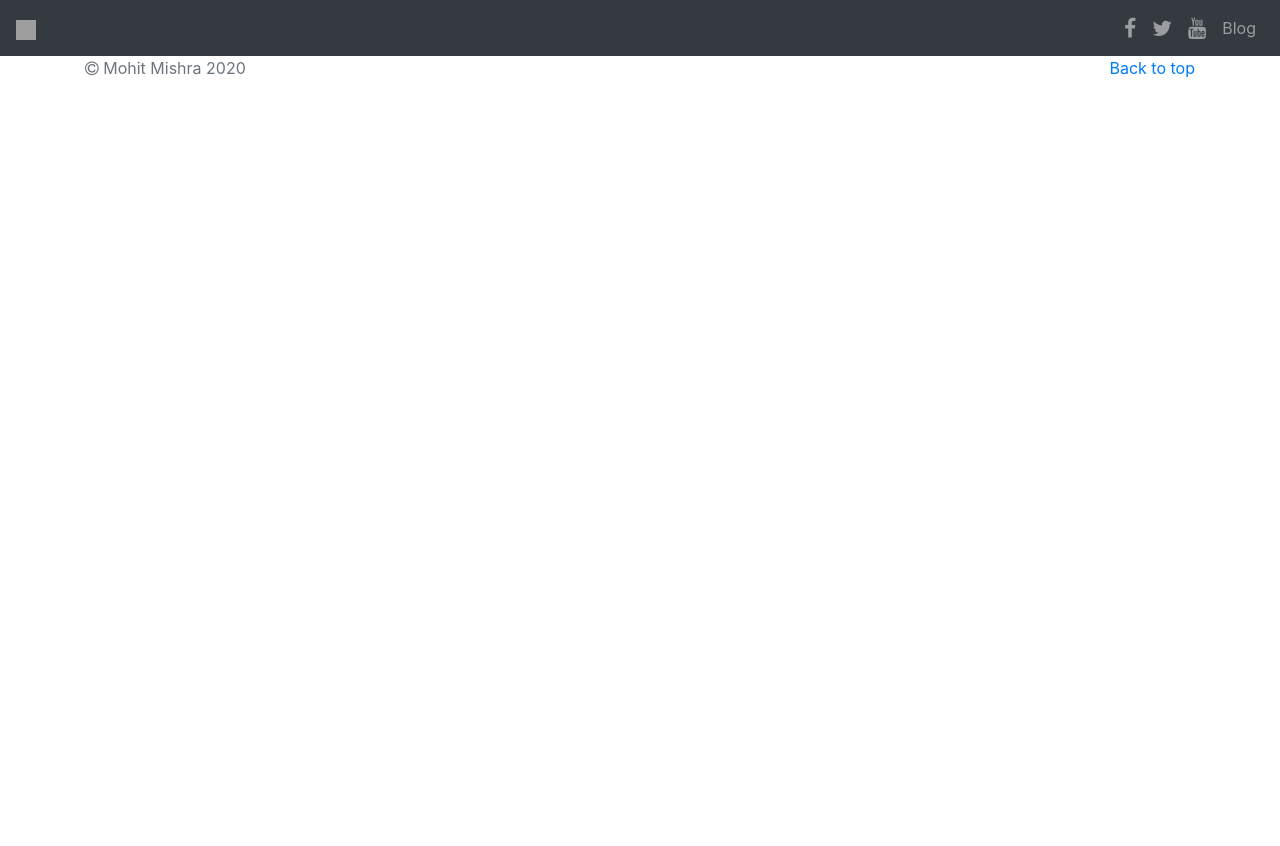
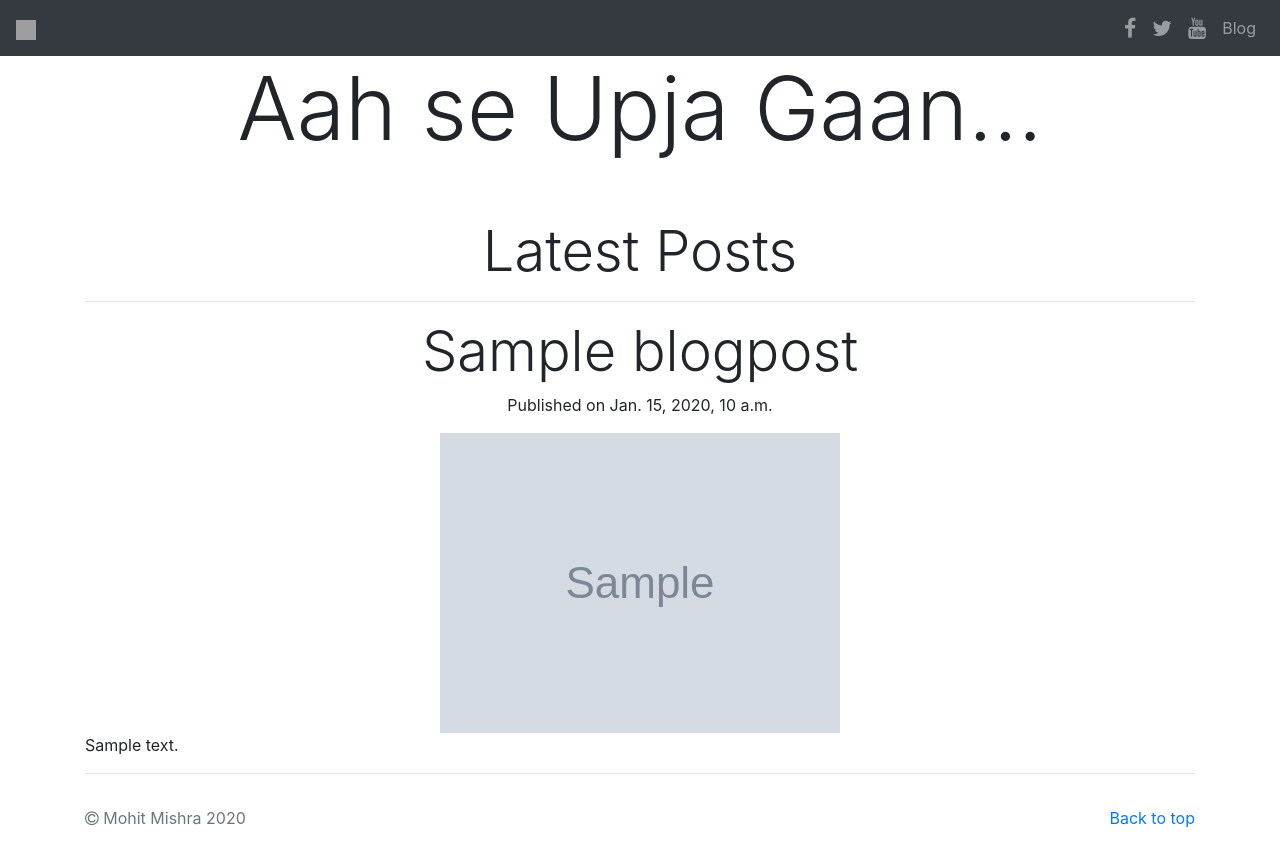
Before and after one commit to mrmohitmishra/portfolio, a Django app: template blog/templates/blog/blog.html in a window 1280 px wide. Before the commit the page ends 78 px from the top, so only its background shows below. Run offline with Django 3.2, Linux system fonts and the light colour scheme; the template is opened without the code that fills it: most values are stand-ins (such as "Sample title", 1, 10 or a date in 2020); grey boxes marked "Sample" are stand-in pictures; data that the repository does not hold is empty; some libraries are stand-ins or nearby versions; grey boxes are pictures that could not be loaded.

Commit message:
added blog

```diff
--- a/blog/models.py
+++ b/blog/models.py
@@ -5,4 +5,5 @@ class Blog(models.Model):
     title = models.CharField(max_length = 100)
     pub_date = models.DateTimeField()
     body = models.TextField()
+    summary = models.CharField(max_length = 300)
     image = models.ImageField(upload_to = 'images/')
--- a/blog/templates/blog/blog.html
+++ b/blog/templates/blog/blog.html
@@ -1 +1,32 @@
 {% extends 'base.html' %}
+
+{% block title %}
+  aah se upja gaan
+{% endblock title %}
+
+{% block content %}
+
+<main role="main">
+<div class="container text-center">
+  <h1 class="display-2 text-center">Aah se Upja Gaan...</h1>
+<br/>
+<br/>
+<h2 class="text-center display-4">Latest Posts</h2>
+<hr>
+{% for blogpost in blogposts.all %}
+
+
+<div class="blog-post">
+  <h2 class="blog-post-title display-4">{{blogpost.title}}</h2>
+  <p class="blog-post-meta display-6">Published on {{blogpost.pub_date}}</p>
+  <img src="{{blogpost.image.url}}" class="img-fluid ${3|rounded-top,rounded-right,rounded-bottom,rounded-left,rounded-circle,|}" alt="">
+  <br>
+  <p class="text-left">{{blogpost.body}}</p>
+  <hr>
+
+</div>
+{% endfor %}
+</div>
+</main>
+
+{% endblock content %}
--- a/blog/urls.py
+++ b/blog/urls.py
@@ -2,5 +2,5 @@ from django.urls import path,include
 from . import views
 
 urlpatterns = [
-    path('/',views.blog,name='blog')
+    path('',views.blog,name='blog')
 ]
--- a/blog/views.py
+++ b/blog/views.py
@@ -1,6 +1,7 @@
 from django.shortcuts import render
-
+from .models import Blog
 # Create your views here.
 
 def blog(request):
-    return render(request,'blog/blog.html',{})
+    blogposts = Blog.objects
+    return render(request,'blog/blog.html',{'blogposts':blogposts})
--- a/portfolio/urls.py
+++ b/portfolio/urls.py
@@ -22,5 +22,5 @@ from django.conf.urls.static import static
 urlpatterns = [
     path('admin/', admin.site.urls),
     path('',include('job.urls')),
-    path('blog',include('blog.urls')),
+    path('blog/',include('blog.urls')),
 ] + static(settings.MEDIA_URL, document_root= settings.MEDIA_ROOT)
--- a/templates/base.html
+++ b/templates/base.html
@@ -47,7 +47,8 @@
     {% block content %}
 
     {% endblock content %}
-    <footer class="text-muted">
+
+    <footer class=" footer mt-auto py-3 text-muted">
         <div class="container">
             <p class="float-left"><i class="fa fa-copyright" aria-hidden="true"></i> Mohit Mishra {% now "Y" %}</p>
 
```
Also changed, not shown: job/templates/job/home.html (+7 -3 lines), blog/migrations/0004_blog_summary.py (added).
